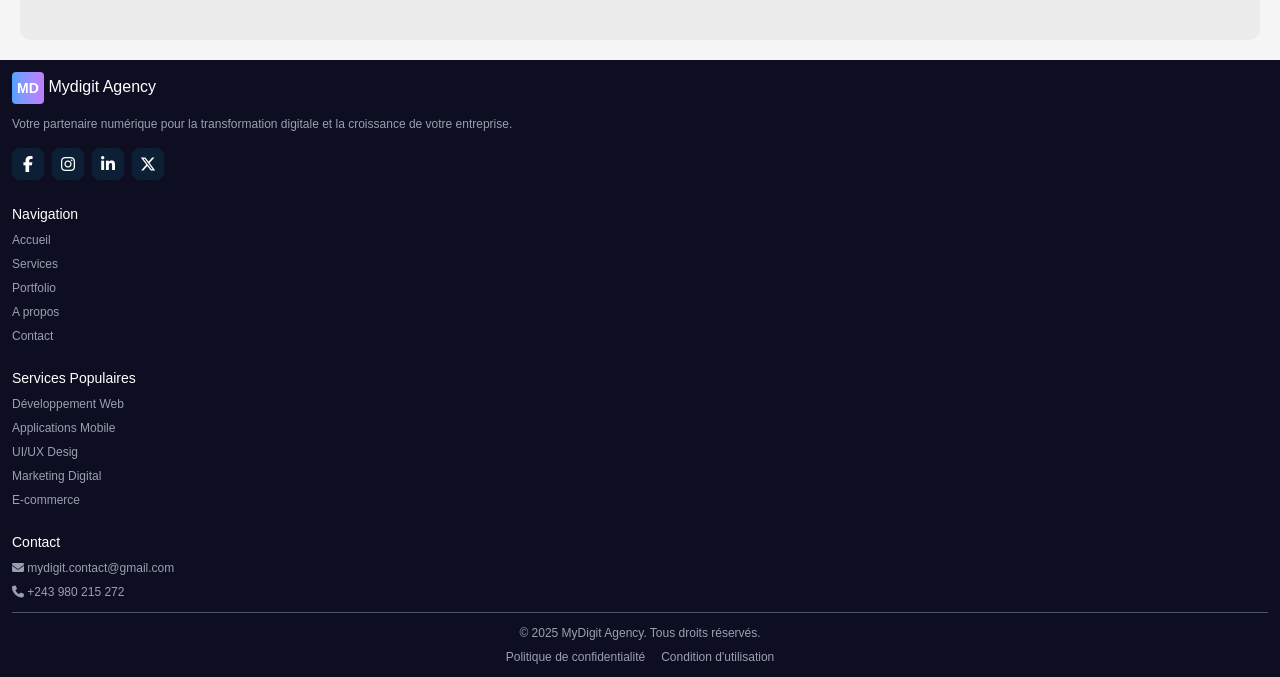
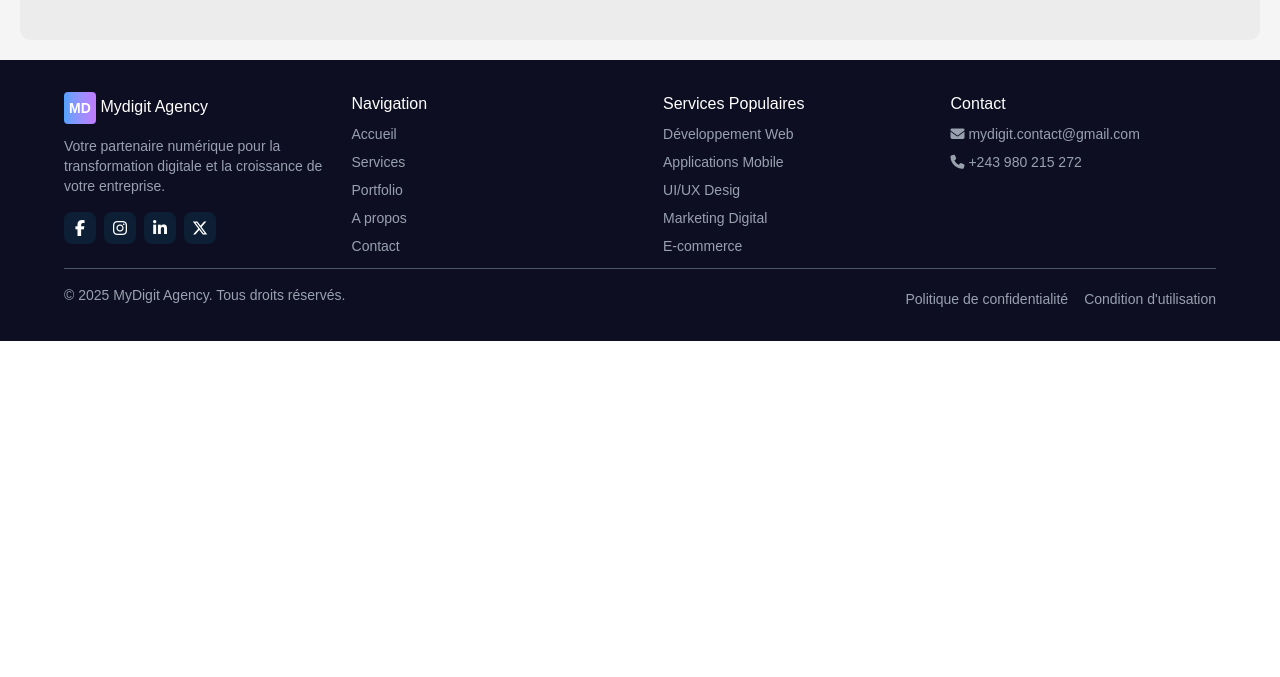
Before and after one commit to MyDigit-Agency/MyDigit-Agency, a plain HTML site: page index.html in a window 1280 px wide. Shown: the part 2640-3317 px from the top of the page. After the commit the page ends 2981 px from the top, so only its background shows below. Drawn offline with nearby package versions, Linux system fonts and the light colour scheme.

Commit message:
ajout du responnsive au footer

```diff
--- a/index.html
+++ b/index.html
@@ -64,16 +64,16 @@
     </main>
 
     <footer class="bg-[#0D0E21] p-3">
-        <div>
-            <div>
-                <div>
+        <div class="flex flex-col lg:flex-row lg:gap-[4%]">
+            <div class="flex flex-col md:flex-row md:gap-[4%] lg:w-[48%]">
+                <div class="w-[48%]">
                     <div>
                         <span class="badge w-8 h-8 px-3 py-2 text-white font-semibold border-0 rounded bg-gradient-to-r from-blue-400 to-purple-400 text-sm">
                             MD
                         </span>
                         <span class="text-white">Mydigit Agency</span>
                     </div>
-                    <p class="text-gray-400 text-sm mt-3 text-xs">
+                    <p class="text-gray-400 text-sm mt-3 text-xs md:text-sm">
                         Votre partenaire numérique pour la transformation digitale et la croissance de votre entreprise.
                     </p>
                     <div class="mt-3 flex gap-2 mt-4">
@@ -94,40 +94,40 @@
                         </a>
                     </div>
                 </div>
-                <div class="flex flex-col mt-4">
-                    <span class="text-white mt-2 text-sm">
+                <div class="flex flex-col mt-4 w-[48%] md:mt-0">
+                    <span class="text-white text-sm md:text-base">
                         Navigation
                     </span>
                     <ul>
-                        <li class="text-gray-400 mt-2 text-xs">Accueil</li>
-                        <li class="text-gray-400 mt-2 text-xs">Services</li>
-                        <li class="text-gray-400 mt-2 text-xs">Portfolio</li>
-                        <li class="text-gray-400 mt-2 text-xs">A propos</li>
-                        <li class="text-gray-400 mt-2 text-xs">Contact</li>
+                        <li class="text-gray-400 mt-2 text-xs md:text-sm">Accueil</li>
+                        <li class="text-gray-400 mt-2 text-xs md:text-sm">Services</li>
+                        <li class="text-gray-400 mt-2 text-xs md:text-sm">Portfolio</li>
+                        <li class="text-gray-400 mt-2 text-xs md:text-sm">A propos</li>
+                        <li class="text-gray-400 mt-2 text-xs md:text-sm">Contact</li>
                     </ul>
                 </div>
             </div>
-            <div>
-                <div class="flex flex-col mt-4">
-                    <span class="text-white mt-2 text-sm">
+            <div class="flex flex-col md:flex-row md:gap-[4%] lg:w-[48%]">
+                <div class="flex flex-col mt-4 w-[48%] lg:mt-0">
+                    <span class="text-white text-sm md:text-base">
                         Services Populaires
                     </span>
                     <ul>
-                        <li class="text-gray-400 mt-2 text-xs">Développement Web</li>
-                        <li class="text-gray-400 mt-2 text-xs">Applications Mobile</li>
-                        <li class="text-gray-400 mt-2 text-xs">UI/UX Desig</li>
-                        <li class="text-gray-400 mt-2 text-xs">Marketing Digital</li>
-                        <li class="text-gray-400 mt-2 text-xs">E-commerce</li>
+                        <li class="text-gray-400 mt-2 text-xs md:text-sm">Développement Web</li>
+                        <li class="text-gray-400 mt-2 text-xs md:text-sm">Applications Mobile</li>
+                        <li class="text-gray-400 mt-2 text-xs md:text-sm">UI/UX Desig</li>
+                        <li class="text-gray-400 mt-2 text-xs md:text-sm">Marketing Digital</li>
+                        <li class="text-gray-400 mt-2 text-xs md:text-sm">E-commerce</li>
                     </ul>
                 </div>
-                <div class="flex flex-col mt-4">
-                    <span class="text-white mt-2 text-sm">Contact</span>
+                <div class="flex flex-col mt-4 w-[48%] lg:mt-0">
+                    <span class="text-white text-sm md:text-base">Contact</span>
                     <div class="flex flex-col">
-                        <a href="mailto:mydigit.contact@gmail.com" class="text-gray-400 mt-2 hover:text-white text-xs">
+                        <a href="mailto:mydigit.contact@gmail.com" class="text-gray-400 mt-2 hover:text-white text-xs md:text-sm">
                             <i class="fa fa-envelope text-gray-400"></i>
                             mydigit.contact@gmail.com
                         </a>
-                        <a href="tel:+243980215272" class="text-gray-400 mt-2 hover:text-white text-xs">
+                        <a href="tel:+243980215272" class="text-gray-400 mt-2 hover:text-white text-xs md:text-sm">
                             <i class="fa fa-phone text-gray-400"></i>
                             +243 980 215 272
                         </a>
@@ -136,13 +136,13 @@
             </div>
         </div>
         <hr class="text-gray-600 mt-3">
-        <div class="flex flex-col items-center justify-center mt-3">
-            <p class="text-gray-400 text-xs">
+        <div class="flex flex-col items-center justify-center mt-3 md: flex-row md:justify-between">
+            <p class="text-gray-400 text-xs md:text-sm">
                 © 2025 MyDigit Agency. Tous droits réservés.
             </p>
             <div class="flex items-center justify-center gap-4 mt-2">
-                <a href="#" class="text-gray-400 text-xs">Politique de confidentialité</a>
-                <a href="#" class="text-gray-400 text-xs">Condition d'utilisation</a>
+                <a href="#" class="text-gray-400 text-xs md:text-sm">Politique de confidentialité</a>
+                <a href="#" class="text-gray-400 text-xs md:text-sm">Condition d'utilisation</a>
             </div>
         </div>
     </footer>
--- a/style.css
+++ b/style.css
@@ -125,4 +125,7 @@ body {
     .desktop-nav {
         display: flex;
     }
+    footer {
+        padding: 2rem 4rem;
+    }
 }
```
